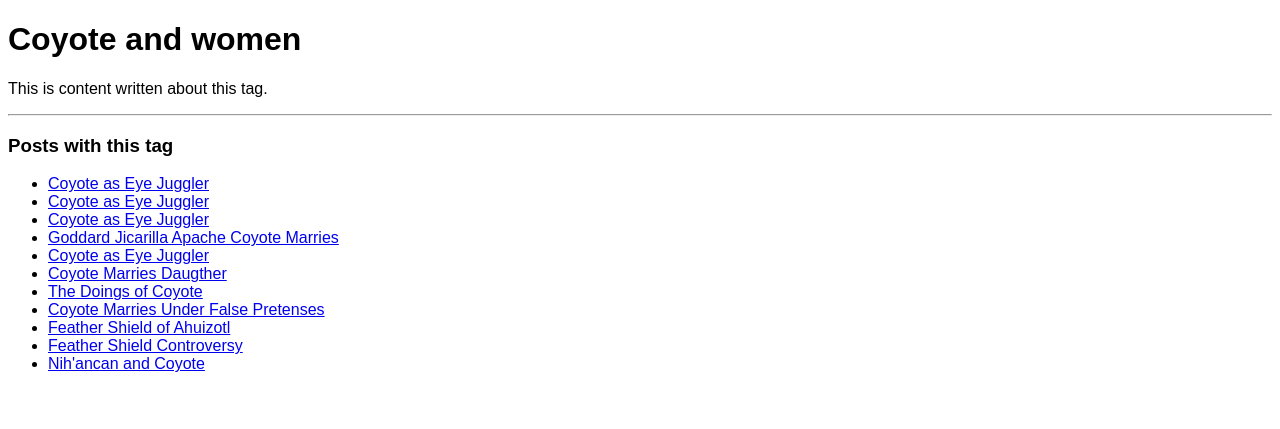
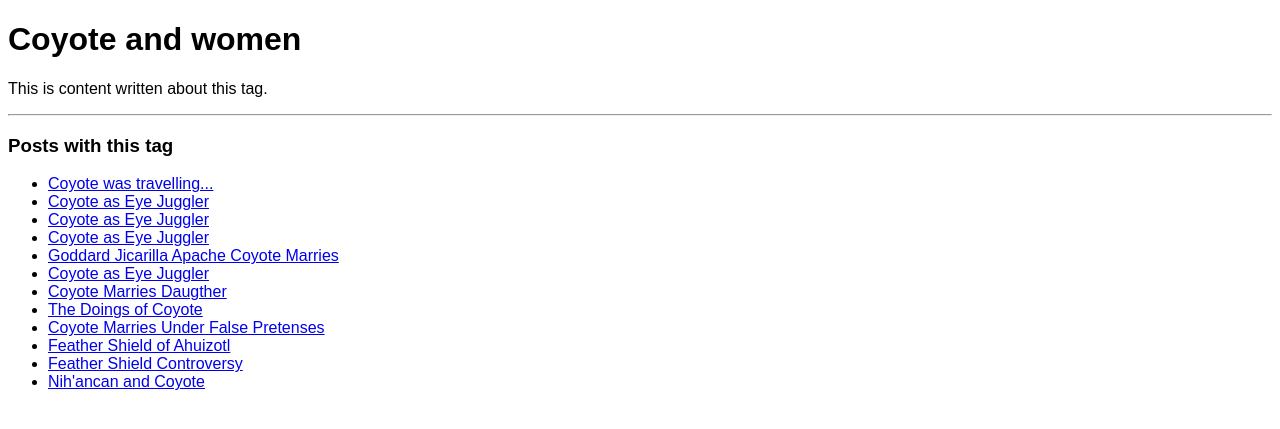
Before and after one commit to hofstra/coyote, a Jekyll site: the page built from tags/_posts/2015-08-04-coyote-and-women.md, in a window 1280 px wide. Shown: the top 429 px of the page. Built offline with Jekyll 4.4.1, drawn with Linux system fonts in a browser that asks for light colours.

Commit message:
Update and rename 2015-08-10-Teit-coyote-eyes.md to 2015-08-10-teit-coyote-eyes.md

```diff
--- a/sources/_posts/2015-08-10-Teit-coyote-eyes.md
+++ b/sources/_posts/2015-08-10-teit-coyote-eyes.md
@@ -9,6 +9,7 @@ tags:
 - Coyote and Native Americans
 - Coyote as trickster
 - Coyote and eye juggler
+- Coyote and women
 ---
 
 [Teit, James Alexander, Livingston Farrand, Marian K. Gould, and Herbert Joseph Spinden. *Folk-Tales of Salishan and Sahaptin Tribes. American Folk-Lore Society* 1917.] (https://archive.org/details/folktalesofsalis00boas)
```
